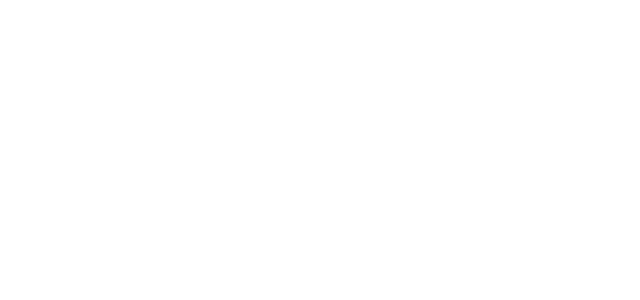
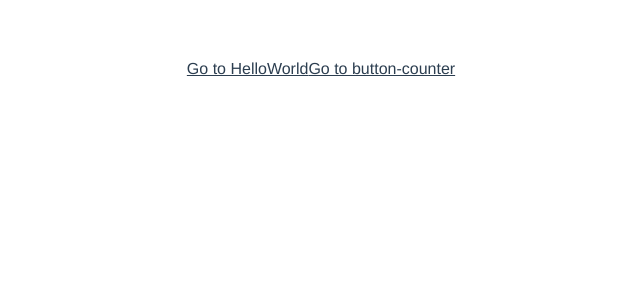
Before and after one commit to reguemas/web, a Vue app: page / in a window 1280 px wide. Shown: the top 300 px of the page, without its empty margins (319-959 px from the left). Built offline with nearby package versions, Linux system fonts and the light colour scheme.

Commit message:
router links

```diff
--- a/src/App.vue
+++ b/src/App.vue
@@ -1,5 +1,7 @@
 <template>
   <div id="app">
+    <router-link id="app" to="/HelloWorld">Go to HelloWorld</router-link>
+    <router-link id="app" to="/button-counter">Go to button-counter</router-link>
     <router-view></router-view>
   </div>
 </template>
--- a/src/routes/routes.js
+++ b/src/routes/routes.js
@@ -8,8 +8,8 @@ import buttonCounter from '../components/button-counter.vue'
 // We'll talk about nested routes later.
 
 const routes = [
-    { path: 'HelloWorld', component: HelloWorld },
-    { path: 'button-counter', component: buttonCounter }
+    { path: '/HelloWorld', component: HelloWorld },
+    { path: '/button-counter', component: buttonCounter }
 ]
 
 export default routes
```
